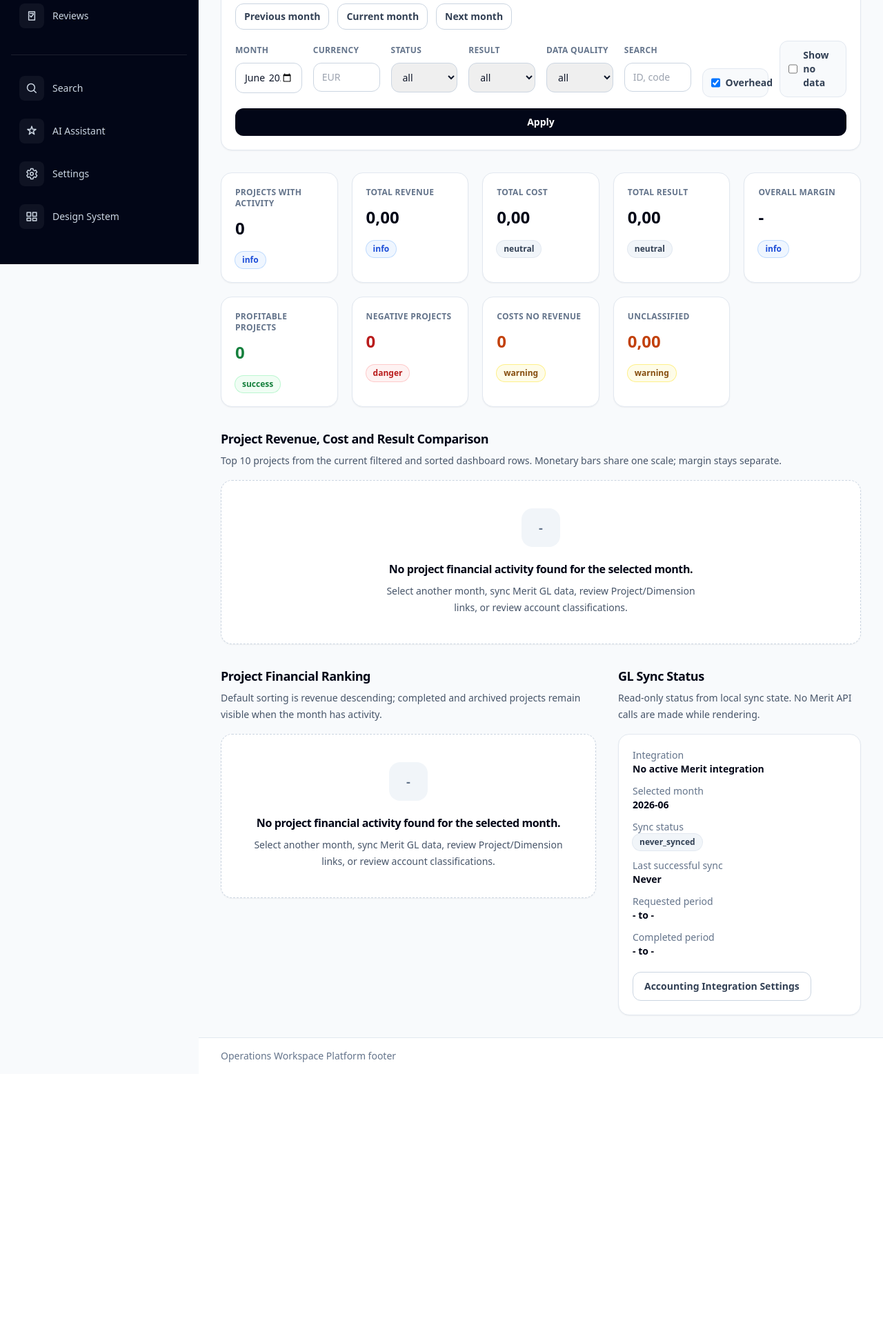
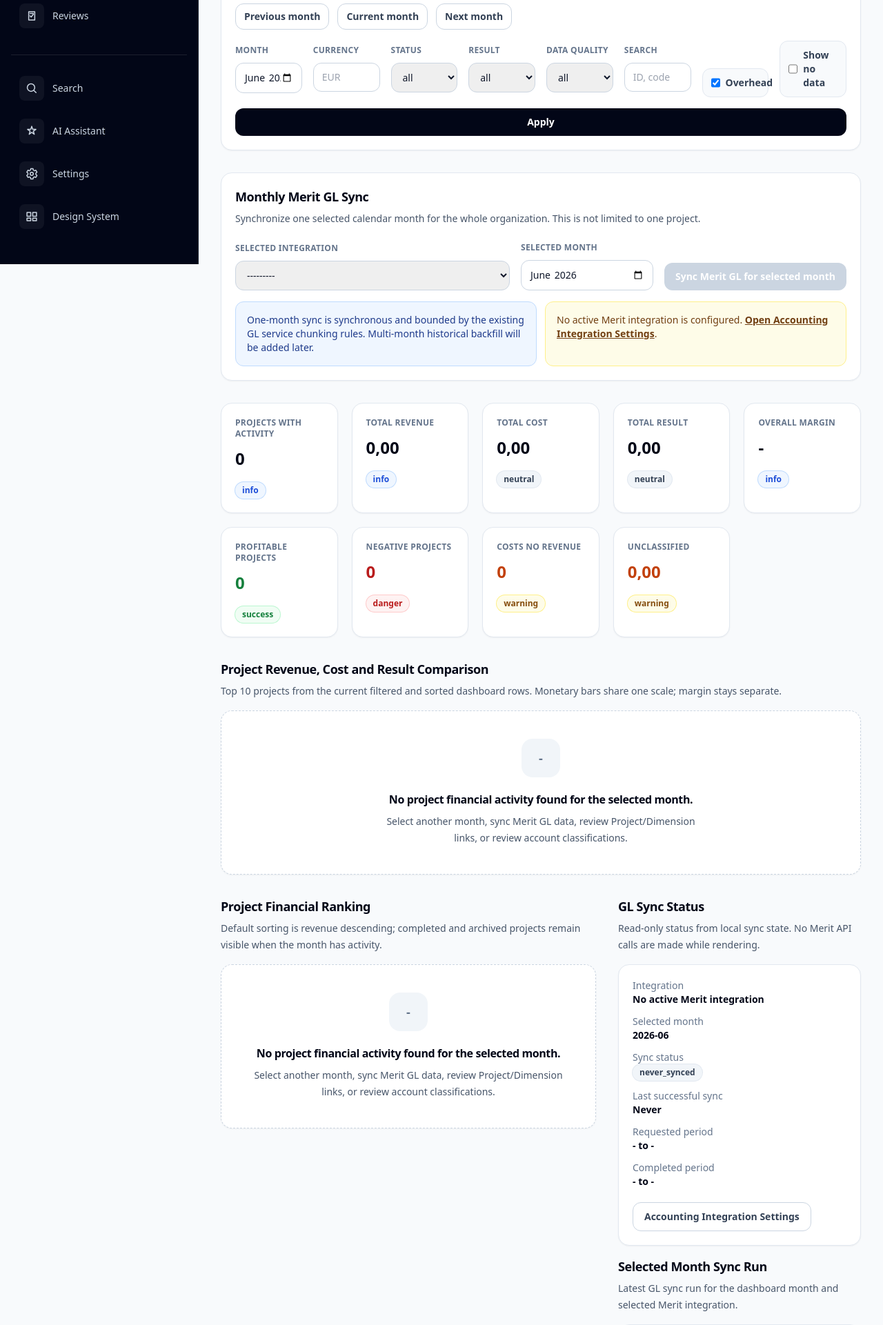
Before and after one commit to IndrekEdur/Invoices, a Django app: a page that uses platform/apps/workspace/templates/workspace/financial_dashboard.html in a window 1280 px wide. Shown: the part 417-2338 px from the top of the page at 69% size. Before the commit the page ends 1957 px from the top, so only its background shows below. Run offline with Django 5.2, Linux system fonts and the light colour scheme; data that the repository does not hold is empty; some libraries are stand-ins or nearby versions.

Commit message:
MVP-FIN-003 add monthly GL sync UI

```diff
--- a/platform/apps/workspace/forms.py
+++ b/platform/apps/workspace/forms.py
@@ -1,4 +1,5 @@
 from django import forms
+from datetime import date, timedelta
 
 from apps.accounting.models import AccountingAccountClassification, AccountingIntegration
 from apps.communications.models import EmailAccount
@@ -12,6 +13,66 @@ FOCUS_FIELD_CLASS = (
     "outline-none transition focus:border-slate-500 focus:ring-4 focus:ring-slate-200"
 )
 CHECKBOX_CLASS = "h-4 w-4 rounded border-slate-300 text-slate-950"
+
+
+def calendar_month_bounds(month_value):
+    """Return inclusive first/last dates for a YYYY-MM calendar month."""
+    try:
+        year_text, month_text = str(month_value or "").strip().split("-", 1)
+        year = int(year_text)
+        month = int(month_text)
+        month_start = date(year, month, 1)
+    except (TypeError, ValueError) as exc:
+        raise ValueError("Month must use YYYY-MM format.") from exc
+
+    if month_start.month == 12:
+        month_end = date(month_start.year, 12, 31)
+    else:
+        month_end = date(month_start.year, month_start.month + 1, 1) - timedelta(days=1)
+    return month_start, month_end
+
+
+class MonthlyGLSyncForm(forms.Form):
+    integration = forms.ModelChoiceField(
+        queryset=AccountingIntegration.objects.none(),
+        widget=forms.Select(attrs={"class": FIELD_CLASS}),
+    )
+    month = forms.CharField(
+        widget=forms.TextInput(attrs={"class": FIELD_CLASS, "type": "month"}),
+    )
+
+    def __init__(self, *args, organization=None, selected_month="", **kwargs):
+        self.organization = organization
+        super().__init__(*args, **kwargs)
+        queryset = AccountingIntegration.objects.none()
+        if organization:
+            queryset = AccountingIntegration.objects.filter(
+                organization=organization,
+                provider=AccountingIntegration.Provider.MERIT,
+                is_active=True,
+            ).order_by("display_name", "id")
+        self.fields["integration"].queryset = queryset
+        self.fields["month"].initial = selected_month
+        if queryset.count() == 1 and not self.data:
+            self.fields["integration"].initial = queryset.first()
+
+    def clean_month(self):
+        month = (self.cleaned_data["month"] or "").strip()
+        try:
+            self.month_start, self.month_end = calendar_month_bounds(month)
+        except ValueError as exc:
+            raise forms.ValidationError(str(exc)) from exc
+        return month
+
+    def clean_integration(self):
+        integration = self.cleaned_data["integration"]
+        if not self.organization or integration.organization_id != self.organization.id:
+            raise forms.ValidationError("Choose an integration for the current organization.")
+        if integration.provider != AccountingIntegration.Provider.MERIT:
+            raise forms.ValidationError("Monthly GL sync currently supports only Merit integrations.")
+        if not integration.is_active:
+            raise forms.ValidationError("Choose an active Merit integration.")
+        return integration
 
 
 class EmailAccountForm(forms.ModelForm):
--- a/platform/apps/workspace/templates/workspace/financial_dashboard.html
+++ b/platform/apps/workspace/templates/workspace/financial_dashboard.html
@@ -77,6 +77,38 @@
         {% if currency_warning %}
             <div class="mt-4 rounded-xl border border-orange-200 bg-orange-50 p-4 text-sm font-medium text-orange-900">{{ currency_warning }}</div>
         {% endif %}
+    </section>
+
+    <section class="rounded-2xl border border-slate-200 bg-white p-5 shadow-sm">
+        {% include "workspace/partials/components/section_header.html" with title="Monthly Merit GL Sync" body="Synchronize one selected calendar month for the whole organization. This is not limited to one project." %}
+        <form method="post" action="{% url 'workspace:financial_dashboard_sync_month' %}" class="mt-4 grid gap-4 lg:grid-cols-[1fr_12rem_auto] lg:items-end">
+            {% csrf_token %}
+            <input type="hidden" name="next" value="{{ request.get_full_path }}">
+            <div>
+                <label class="text-xs font-semibold uppercase tracking-wide text-slate-500" for="{{ monthly_gl_sync_form.integration.id_for_label }}">Selected integration</label>
+                {{ monthly_gl_sync_form.integration }}
+                {% if sync_context.integration_count > 1 %}<p class="mt-1 text-xs text-slate-500">Multiple active Merit integrations are available; choose the one to sync.</p>{% endif %}
+            </div>
+            <div>
+                <label class="text-xs font-semibold uppercase tracking-wide text-slate-500" for="{{ monthly_gl_sync_form.month.id_for_label }}">Selected month</label>
+                {{ monthly_gl_sync_form.month }}
+            </div>
+            <button type="submit" {% if not sync_context.can_sync %}disabled{% endif %} class="rounded-xl bg-slate-950 px-4 py-2.5 text-sm font-semibold text-white transition hover:bg-slate-800 disabled:cursor-not-allowed disabled:bg-slate-300">Sync Merit GL for selected month</button>
+        </form>
+        <div class="mt-4 grid gap-3 lg:grid-cols-2">
+            <div class="rounded-xl border border-blue-200 bg-blue-50 p-4 text-sm text-blue-900">
+                One-month sync is synchronous and bounded by the existing GL service chunking rules. Multi-month historical backfill will be added later.
+            </div>
+            {% if not sync_context.integration %}
+                <div class="rounded-xl border border-yellow-200 bg-yellow-50 p-4 text-sm text-yellow-900">
+                    No active Merit integration is configured. <a class="font-semibold underline" href="{% url 'workspace:settings_accounting_integrations' %}">Open Accounting Integration Settings</a>.
+                </div>
+            {% elif sync_context.is_running %}
+                <div class="rounded-xl border border-yellow-200 bg-yellow-50 p-4 text-sm text-yellow-900">
+                    A Merit GL sync is already running for this integration.
+                </div>
+            {% endif %}
+        </div>
     </section>
 
     <section class="grid gap-5 sm:grid-cols-2 xl:grid-cols-5">
@@ -217,6 +249,23 @@
                 {% if sync_context.last_error %}<div class="mt-4 rounded-xl border border-red-200 bg-red-50 p-4 text-sm text-red-800">{{ sync_context.last_error }}</div>{% endif %}
                 <a href="{% url 'workspace:settings_accounting_integrations' %}" class="mt-5 inline-flex rounded-xl border border-slate-300 bg-white px-4 py-2.5 text-sm font-semibold text-slate-700">Accounting Integration Settings</a>
             </div>
+            {% include "workspace/partials/components/section_header.html" with title="Selected Month Sync Run" body="Latest GL sync run for the dashboard month and selected Merit integration." %}
+            <div class="rounded-2xl border border-slate-200 bg-white p-5 shadow-sm">
+                {% if sync_context.selected_month_run %}
+                    <dl class="space-y-3 text-sm">
+                        <div><dt class="text-slate-500">Status</dt><dd>{% include "workspace/partials/components/status_badge.html" with status=sync_context.selected_month_run.status label=sync_context.selected_month_run.status %}</dd></div>
+                        <div><dt class="text-slate-500">Mode</dt><dd class="font-semibold text-slate-950">{{ sync_context.selected_month_run.mode }}</dd></div>
+                        <div><dt class="text-slate-500">Started</dt><dd class="font-semibold text-slate-950">{{ sync_context.selected_month_run.started_at|date:"Y-m-d H:i" }}</dd></div>
+                        <div><dt class="text-slate-500">Completed</dt><dd class="font-semibold text-slate-950">{{ sync_context.selected_month_run.completed_at|date:"Y-m-d H:i"|default:"-" }}</dd></div>
+                        <div><dt class="text-slate-500">Discovered</dt><dd class="font-semibold text-slate-950">{{ sync_context.selected_month_run.discovered_count }}</dd></div>
+                        <div><dt class="text-slate-500">Created / updated / unchanged</dt><dd class="font-semibold text-slate-950">{{ sync_context.selected_month_run.created_count }} / {{ sync_context.selected_month_run.updated_count }} / {{ sync_context.selected_month_run.unchanged_count }}</dd></div>
+                        <div><dt class="text-slate-500">Skipped / failed</dt><dd class="font-semibold text-slate-950">{{ sync_context.selected_month_run.skipped_count }} / {{ sync_context.selected_month_run.failed_count }}</dd></div>
+                    </dl>
+                    {% if sync_context.selected_month_run.safe_error %}<div class="mt-4 rounded-xl border border-red-200 bg-red-50 p-4 text-sm text-red-800">{{ sync_context.selected_month_run.safe_error }}</div>{% endif %}
+                {% else %}
+                    {% include "workspace/partials/components/empty_state.html" with title="No sync run for selected month yet." body="Use Monthly Merit GL Sync to import this calendar month." %}
+                {% endif %}
+            </div>
         </aside>
     </section>
 </div>
--- a/platform/apps/workspace/urls.py
+++ b/platform/apps/workspace/urls.py
@@ -24,6 +24,7 @@ from .views import (
     EmailAccountListView,
     EmailAccountTestConnectionView,
     FinancialDashboardView,
+    FinancialDashboardSyncMonthView,
     InboxDetailView,
     InboxSyncView,
     MeritDimensionSyncView,
@@ -77,6 +78,7 @@ urlpatterns = [
     ),
     path("projects/<int:project_id>/", ProjectDetailView.as_view(), name="project_detail"),
     path("financials/", FinancialDashboardView.as_view(), name="financial_dashboard"),
+    path("financials/sync-month/", FinancialDashboardSyncMonthView.as_view(), name="financial_dashboard_sync_month"),
     path("accounting/dimensions/sync/", MeritDimensionSyncView.as_view(), name="merit_dimensions_sync"),
     path(
         "accounting/dimensions/conflicts/",
--- a/platform/apps/workspace/views.py
+++ b/platform/apps/workspace/views.py
@@ -1,5 +1,7 @@
 from django.contrib import messages
 from django.shortcuts import get_object_or_404, redirect
+from django.urls import reverse
+from django.utils.http import url_has_allowed_host_and_scheme
 from django.views import View
 from django.views.generic import TemplateView
 
@@ -26,7 +28,7 @@ from apps.communications.services import (
     RejectEmailProjectLinkCommand,
     SyncEmailAccountCommand,
 )
-from apps.accounting.models import AccountingAccountClassification, AccountingIntegration
+from apps.accounting.models import AccountingAccountClassification, AccountingIntegration, AccountingSyncState
 from apps.accounting.models import AccountingDimension
 from apps.accounting.connectors import MeritAPIClient
 from apps.accounting.services import (
@@ -34,7 +36,9 @@ from apps.accounting.services import (
     AccountingDimensionValueService,
     AccountingAccountClassificationManagementService,
     CreateAccountingDimensionValueCommand,
+    GeneralLedgerSyncService,
     SaveAccountingAccountClassificationCommand,
+    SyncGeneralLedgerCommand,
     SyncAccountingDimensionsCommand,
 )
 from apps.core.models import Organization
@@ -54,6 +58,7 @@ from .forms import (
     AccountClassificationForm,
     AccountingIntegrationForm,
     EmailAccountForm,
+    MonthlyGLSyncForm,
     ProjectEditForm,
     ProjectStatusChangeForm,
 )
@@ -724,7 +729,96 @@ class FinancialDashboardView(WorkspacePageView):
     def get_context_data(self, **kwargs):
         context = super().get_context_data(**kwargs)
         context.update(OrganizationFinancialDashboardContextBuilder.build(self.request.GET))
+        context["monthly_gl_sync_form"] = MonthlyGLSyncForm(
+            organization=context.get("organization"),
+            selected_month=context["filters"]["month"],
+        )
         return context
+
+
+class FinancialDashboardSyncMonthView(View):
+    """Manual one-month GL sync action; GeneralLedgerSyncService remains authoritative."""
+
+    def post(self, request, *args, **kwargs):
+        organization = Organization.objects.order_by("id").first()
+        form = MonthlyGLSyncForm(request.POST, organization=organization, selected_month=request.POST.get("month", ""))
+        redirect_to = self._safe_redirect(request)
+
+        if not form.is_valid():
+            messages.error(request, "Merit GL sync could not start. Check the selected month and integration.")
+            return redirect(redirect_to)
+
+        integration = form.cleaned_data["integration"]
+        sync_state = AccountingSyncState.objects.filter(
+            integration=integration,
+            source_type=AccountingSyncState.SourceType.GL,
+        ).first()
+        if sync_state and sync_state.sync_status == AccountingSyncState.SyncStatus.RUNNING:
+            messages.warning(request, "A Merit GL sync is already running for this integration.")
+            return redirect(redirect_to)
+
+        month = form.cleaned_data["month"]
+        month_start = form.month_start
+        month_end = form.month_end
+        actor = request.user if request.user.is_authenticated else None
+
+        try:
+            result = GeneralLedgerSyncService().sync(
+                SyncGeneralLedgerCommand(
+                    integration=integration,
+                    period_start=month_start,
+                    period_end=month_end,
+                    mode="period_resync",
+                    date_type="document_date",
+                    with_lines=True,
+                    with_cost_allocations=True,
+                    initial_import=False,
+                    actor=actor,
+                    metadata={
+                        "source": "workspace_financial_dashboard",
+                        "selected_month": month,
+                    },
+                )
+            )
+        except Exception:
+            latest_run = self._latest_month_run(integration, month_start, month_end)
+            if latest_run and latest_run.status == "partial":
+                messages.error(
+                    request,
+                    f"Merit GL sync for {month} failed after partial progress. Earlier completed data was preserved.",
+                )
+            else:
+                messages.error(request, f"Merit GL sync for {month} failed. No new completion state was recorded.")
+            return redirect(redirect_to)
+
+        messages.success(
+            request,
+            f"Merit GL sync completed for {month}: "
+            f"discovered {result.discovered_batch_count} provider batches, "
+            f"created {result.created_count}, "
+            f"updated {result.updated_count}, "
+            f"unchanged {result.unchanged_count}, "
+            f"failed {result.failed_count}.",
+        )
+        return redirect(redirect_to)
+
+    @staticmethod
+    def _latest_month_run(integration, month_start, month_end):
+        return integration.sync_runs.filter(
+            source_type=AccountingSyncState.SourceType.GL,
+            requested_period_start=month_start,
+            requested_period_end=month_end,
+        ).order_by("-started_at", "-id").first()
+
+    @staticmethod
+    def _safe_redirect(request):
+        fallback = reverse("workspace:financial_dashboard")
+        target = request.POST.get("next") or fallback
+        if not target.startswith(reverse("workspace:financial_dashboard")):
+            return fallback
+        if not url_has_allowed_host_and_scheme(target, allowed_hosts={request.get_host()}):
+            return fallback
+        return target
 
 
 class DocumentsView(WorkspacePageView):
```
Also changed, not shown: ROADMAP.md (+2 -2 lines), platform/apps/workspace/services/financial_dashboard.py (+18 -2 lines), platform/apps/workspace/tests.py (+259 -0 lines), README.md.
